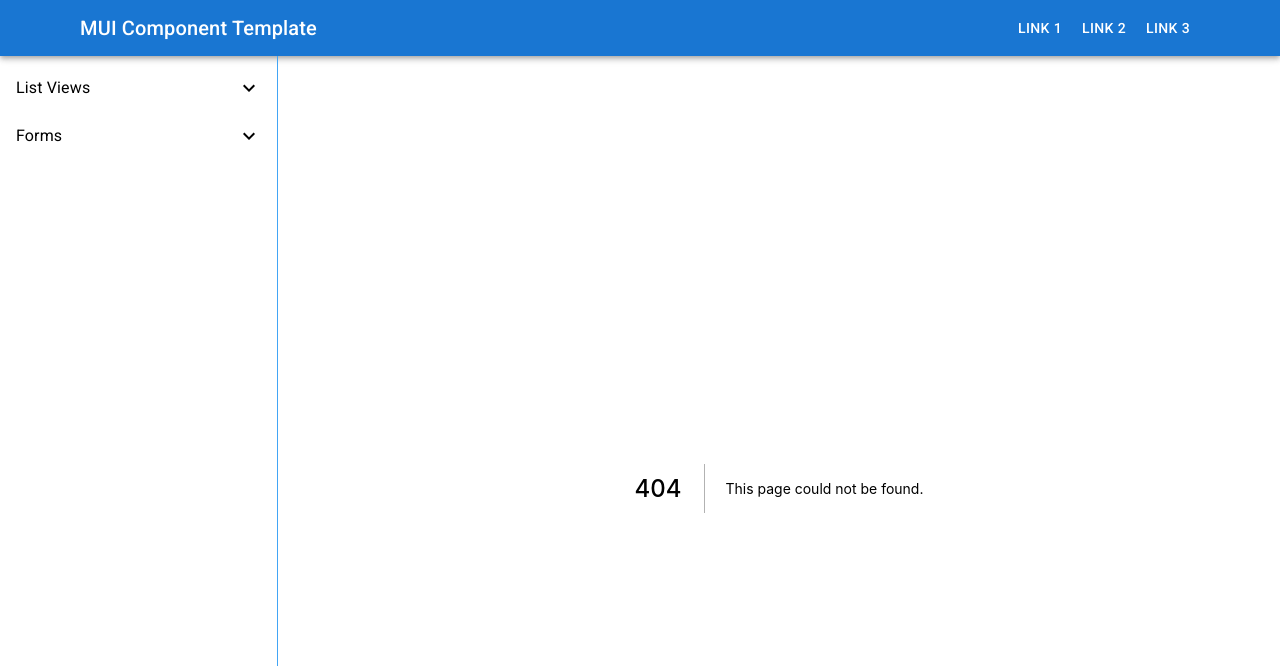
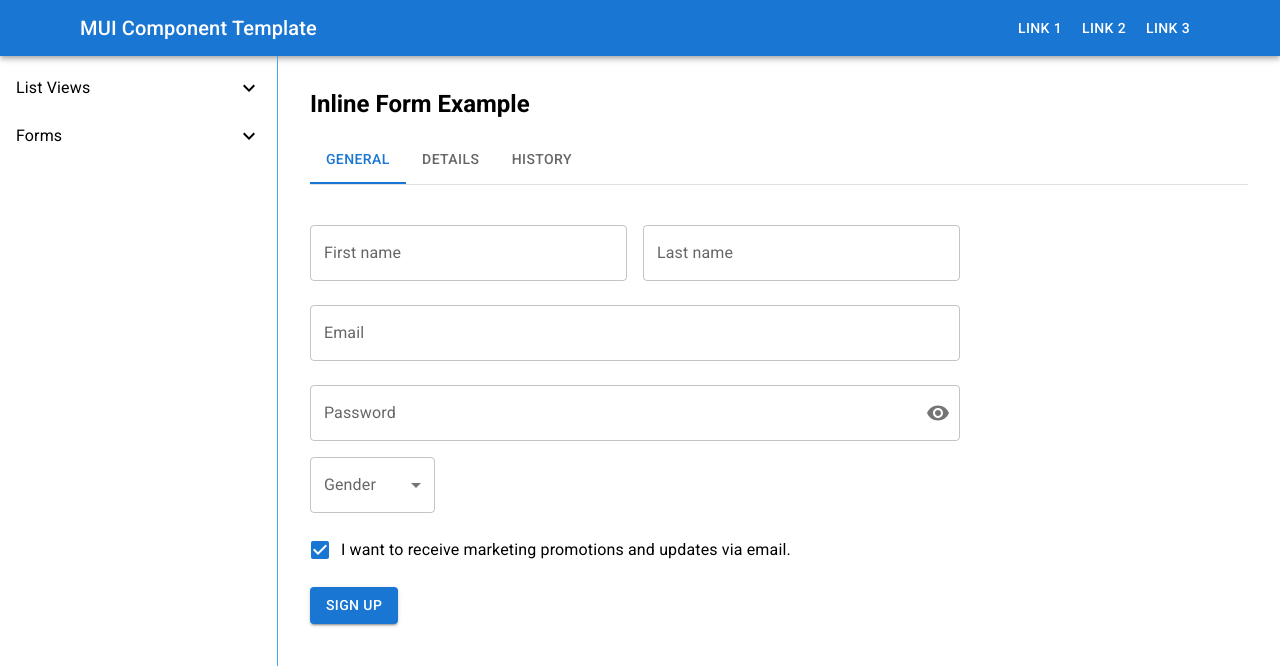
Before and after one commit to vladotimic/mui-component-template, a Next.js app: page /forms/inline-form in a window 1280 px wide. Before the commit this address had no page. Shown: the top 666 px of the page. Built offline with nearby package versions, Linux system fonts and the light colour scheme.

Commit message:
Created Inline Form page w/ general form tab

```diff
--- /dev/null
+++ b/components/forms/inline-from/BasicTabs.js
@@ -0,0 +1,60 @@
+import { useState } from 'react';
+import { Box, Tabs, Tab } from '@mui/material';
+
+import GeneralForm from './form/GeneralForm';
+
+function TabPanel(props) {
+  const { children, value, index, ...other } = props;
+
+  return (
+    <div
+      role="tabpanel"
+      hidden={value !== index}
+      id={`simple-tabpanel-${index}`}
+      aria-labelledby={`simple-tab-${index}`}
+      {...other}
+    >
+      {value === index && <>{children}</>}
+    </div>
+  );
+}
+
+function a11yProps(index) {
+  return {
+    id: `simple-tab-${index}`,
+    'aria-controls': `simple-tabpanel-${index}`,
+  };
+}
+
+export default function BasicTabs() {
+  const [value, setValue] = useState(0);
+
+  const handleChange = (event, newValue) => {
+    setValue(newValue);
+  };
+
+  return (
+    <Box sx={{ width: '100%', my: 2 }}>
+      <Box sx={{ borderBottom: 1, borderColor: 'divider' }}>
+        <Tabs
+          value={value}
+          onChange={handleChange}
+          aria-label="basic tabs example"
+        >
+          <Tab label="General" {...a11yProps(0)} />
+          <Tab label="Details" {...a11yProps(1)} />
+          <Tab label="History" {...a11yProps(2)} />
+        </Tabs>
+      </Box>
+      <TabPanel value={value} index={0}>
+        <GeneralForm />
+      </TabPanel>
+      <TabPanel value={value} index={1}>
+        Item Two
+      </TabPanel>
+      <TabPanel value={value} index={2}>
+        Item Three
+      </TabPanel>
+    </Box>
+  );
+}
--- /dev/null
+++ b/components/forms/inline-from/InlineForm.js
@@ -0,0 +1,19 @@
+import { Typography } from '@mui/material';
+
+import BasicTabs from './BasicTabs';
+
+export default function InlineForm() {
+  return (
+    <>
+      <Typography
+        variant="h5"
+        sx={{
+          fontWeight: 'bold',
+        }}
+      >
+        Inline Form Example
+      </Typography>
+      <BasicTabs />
+    </>
+  );
+}
--- /dev/null
+++ b/components/forms/inline-from/form/GeneralForm.js
@@ -0,0 +1,167 @@
+import { Visibility, VisibilityOff } from '@mui/icons-material';
+import {
+  Box,
+  Button,
+  Checkbox,
+  FormControl,
+  FormControlLabel,
+  FormGroup,
+  IconButton,
+  InputAdornment,
+  InputLabel,
+  MenuItem,
+  OutlinedInput,
+  Select,
+  TextField,
+} from '@mui/material';
+
+import useFormState from './useFormState';
+
+const nameFields = [
+  {
+    variant: 'outline',
+    label: 'First Name',
+    name: 'firstName',
+    sx: {
+      width: '100%',
+    },
+  },
+  {
+    variant: 'outline',
+    label: 'Last Name',
+    name: 'lastName',
+    sx: {
+      width: '100%',
+      ml: 2,
+    },
+  },
+];
+
+export default function GeneralForm() {
+  const { values, handleSubmit, handleChange, handleClickShowPassword } =
+    useFormState();
+
+  return (
+    <Box
+      component="form"
+      onSubmit={handleSubmit}
+      sx={{
+        py: 2,
+        width: 650,
+      }}
+    >
+      <Box
+        sx={{
+          display: 'flex',
+          justifyContent: 'space-between',
+          my: 3,
+        }}
+      >
+        <TextField
+          variant="outlined"
+          label="First name"
+          name="firstName"
+          value={values.firstName}
+          onChange={handleChange}
+          sx={{
+            width: '100%',
+          }}
+        />
+        <TextField
+          variant="outlined"
+          label="Last name"
+          name="lastName"
+          value={values.lastName}
+          onChange={handleChange}
+          sx={{
+            width: '100%',
+            ml: 2,
+          }}
+        />
+      </Box>
+      <Box
+        sx={{
+          my: 3,
+        }}
+      >
+        <TextField
+          variant="outlined"
+          label="Email"
+          type="email"
+          value={values.email}
+          name="email"
+          onChange={handleChange}
+          fullWidth
+        />
+      </Box>
+      <Box>
+        <FormControl sx={{ width: '100%' }} variant="outlined">
+          <InputLabel htmlFor="outlined-adornment-password">
+            Password
+          </InputLabel>
+          <OutlinedInput
+            id="outlined-adornment-password"
+            type={values.showPassword ? 'text' : 'password'}
+            value={values.password}
+            name="password"
+            onChange={handleChange}
+            endAdornment={
+              <InputAdornment position="end">
+                <IconButton
+                  aria-label="toggle password visibility"
+                  onClick={handleClickShowPassword}
+                  edge="end"
+                >
+                  {values.showPassword ? <VisibilityOff /> : <Visibility />}
+                </IconButton>
+              </InputAdornment>
+            }
+            label="Password"
+          />
+        </FormControl>
+      </Box>
+      <Box
+        sx={{
+          my: 2,
+        }}
+      >
+        <FormControl
+          variant="outlined"
+          sx={{
+            width: 125,
+          }}
+        >
+          <InputLabel id="demo-simple-select-standard-label">Gender</InputLabel>
+          <Select
+            labelId="demo-simple-select-standard-label"
+            id="demo-simple-select-standard"
+            label="Gender"
+            value={values.gender}
+            name="gender"
+            onChange={handleChange}
+          >
+            <MenuItem value="Male">Male</MenuItem>
+            <MenuItem value="Female">Female</MenuItem>
+          </Select>
+        </FormControl>
+      </Box>
+      <Box>
+        <FormGroup>
+          <FormControlLabel
+            control={<Checkbox defaultChecked />}
+            label="I want to receive marketing promotions and updates via email."
+          />
+        </FormGroup>
+      </Box>
+      <Button
+        variant="contained"
+        type="submit"
+        sx={{
+          my: 2,
+        }}
+      >
+        Sign Up
+      </Button>
+    </Box>
+  );
+}
--- /dev/null
+++ b/components/forms/inline-from/form/useFormState.js
@@ -0,0 +1,35 @@
+import { useState } from 'react';
+
+export default function useFormState() {
+  const [values, setValues] = useState({
+    firstName: '',
+    lastName: '',
+    email: '',
+    password: '',
+    showPassword: false,
+    gender: '',
+  });
+
+  const handleSubmit = (e) => {
+    e.preventDefault();
+    console.log(values);
+  };
+
+  const handleChange = (e) => {
+    setValues({ ...values, [e.target.name]: e.target.value });
+  };
+
+  const handleClickShowPassword = () => {
+    setValues({
+      ...values,
+      showPassword: !values.showPassword,
+    });
+  };
+
+  return {
+    values,
+    handleSubmit,
+    handleChange,
+    handleClickShowPassword,
+  };
+}
--- a/pages/forms/buttons.js
+++ b/pages/forms/buttons.js
@@ -2,7 +2,7 @@ import Head from 'next/head';
 
 import FormButtons from '../../components/forms/buttons/FormButtons';
 
-export default function Buttons() {
+export default function ButtonsPage() {
   return (
     <>
       <Head>
--- /dev/null
+++ b/pages/forms/inline-form.js
@@ -0,0 +1,14 @@
+import Head from 'next/head';
+
+import InlineForm from '../../components/forms/inline-from/InlineForm';
+
+export default function InlineFormPage() {
+  return (
+    <>
+      <Head>
+        <title>Forms / Inline Form</title>
+      </Head>
+      <InlineForm />
+    </>
+  );
+}
```
